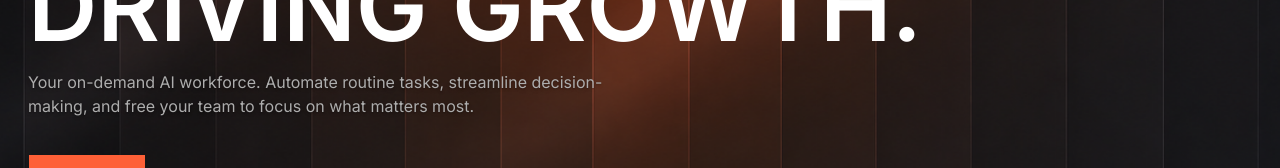
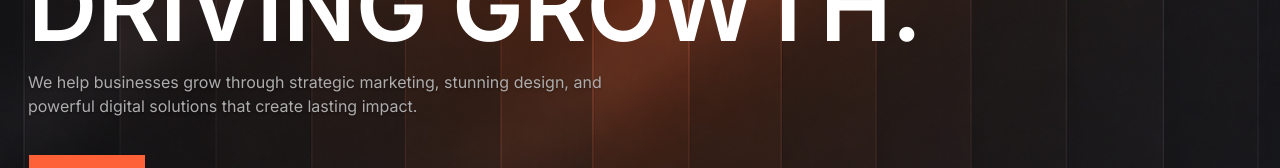
Before and after one commit to The-Coder-Dev/Vedic-It-Solution-Website, a Next.js app: page / in a window 1280 px wide. Shown: the part 524-692 px from the top of the page. Built offline with nearby package versions, Linux system fonts and the light colour scheme.

Commit message:
update hero

```diff
--- a/components/sections/Hero.tsx
+++ b/components/sections/Hero.tsx
@@ -28,7 +28,7 @@
                         <div className="flex flex-col gap-4 items-start ">
 
                             <h1 className='text-white text-5xl md:text-8xl uppercase text-left font-semibold'><span className='text-secondary'>More than marketing.</span> <br /> driving growth.</h1>
-                            <p className='text-secondary text-md md:text-shadow-md max-w-sm md:max-w-xl text-left'>Your on-demand AI workforce. Automate routine tasks, streamline decision-making, and free your team to focus on what matters most.</p>
+                            <p className='text-secondary text-md md:text-shadow-md max-w-sm md:max-w-xl text-left'>We help businesses grow through strategic marketing, stunning design, and powerful digital solutions that create lasting impact.</p>
 
                             <div className="flex gap-3 mt-5">
 
```
